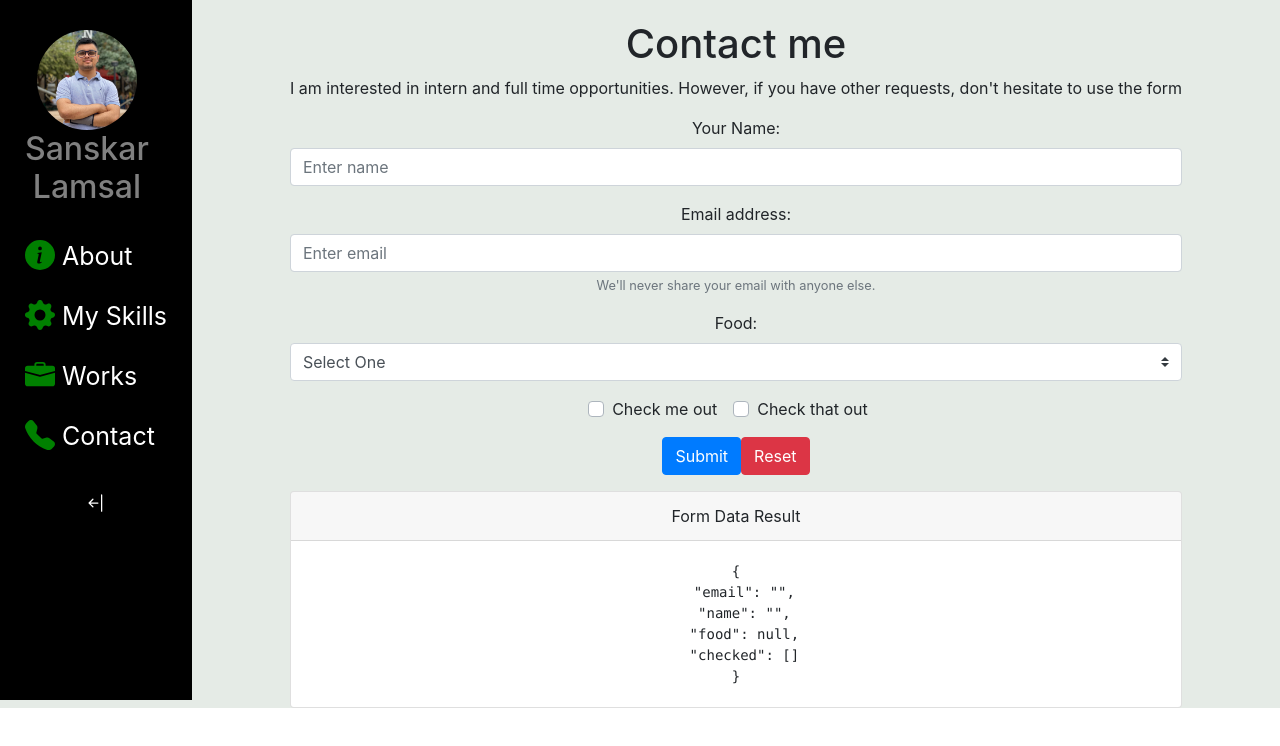
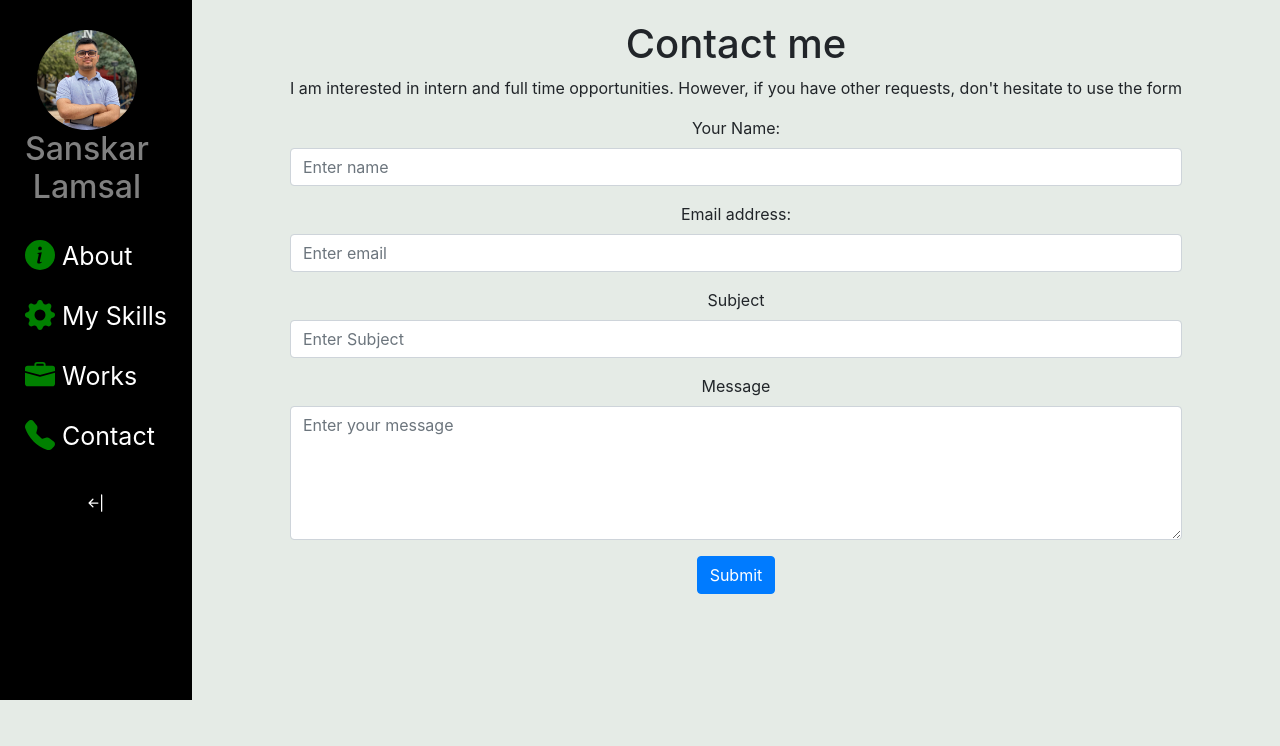
Before and after one commit to lamsal9677/Portfolio, a Vue app: page /contact in a window 1280 px wide. Shown: the top 746 px of the page. Built offline with nearby package versions, Linux system fonts and the light colour scheme.

Commit message:
Contents and updated about page

```diff
--- a/public/index.html
+++ b/public/index.html
@@ -11,7 +11,7 @@
   </title>
 </head>
 
-<body>
+<body style="background-color: rgb(229, 235, 230);">
   <noscript>
     <strong>We're sorry but <%= htmlWebpackPlugin.options.title %> doesn't work properly without JavaScript enabled.
         Please enable it to continue.</strong>
--- a/src/views/Contact.vue
+++ b/src/views/Contact.vue
@@ -8,10 +8,10 @@
     </p>
 
     <div>
-      <b-form @submit="onSubmit" @reset="onReset" v-if="show">
-        <b-form-group id="input-group-2" label="Your Name:" label-for="input-2">
+      <b-form @submit="onSubmit">
+        <b-form-group id="input-group-1" label="Your Name:" label-for="input-1">
           <b-form-input
-            id="input-2"
+            id="input-1"
             v-model="form.name"
             placeholder="Enter name"
             required
@@ -19,13 +19,12 @@
         </b-form-group>
 
         <b-form-group
-          id="input-group-1"
+          id="input-group-2"
           label="Email address:"
-          label-for="input-1"
-          description="We'll never share your email with anyone else."
+          label-for="input-2"
         >
           <b-form-input
-            id="input-1"
+            id="input-2"
             v-model="form.email"
             type="email"
             placeholder="Enter email"
@@ -33,32 +32,24 @@
           ></b-form-input>
         </b-form-group>
 
-        <b-form-group id="input-group-3" label="Food:" label-for="input-3">
-          <b-form-select
-            id="input-3"
-            v-model="form.food"
-            :options="foods"
-            required
-          ></b-form-select>
+        <b-form-group id="input-group-3" label="Subject" label-for="input-3">
+          <b-form-input
+            v-model="text"
+            placeholder="Enter Subject"
+          ></b-form-input>
         </b-form-group>
 
-        <b-form-group id="input-group-4" v-slot="{ ariaDescribedby }">
-          <b-form-checkbox-group
-            v-model="form.checked"
-            id="checkboxes-4"
-            :aria-describedby="ariaDescribedby"
-          >
-            <b-form-checkbox value="me">Check me out</b-form-checkbox>
-            <b-form-checkbox value="that">Check that out</b-form-checkbox>
-          </b-form-checkbox-group>
+        <b-form-group id="input-group-4" label="Message" label-for="input-4">
+          <b-form-textarea
+            id="input-4"
+            v-model="text"
+            placeholder="Enter your message"
+            rows="5"
+          ></b-form-textarea>
         </b-form-group>
 
         <b-button type="submit" variant="primary">Submit</b-button>
-        <b-button type="reset" variant="danger">Reset</b-button>
       </b-form>
-      <b-card class="mt-3" header="Form Data Result">
-        <pre class="m-0">{{ form }}</pre>
-      </b-card>
     </div>
   </div>
 </template>
@@ -70,17 +61,7 @@ export default {
       form: {
         email: "",
         name: "",
-        food: null,
-        checked: [],
       },
-      foods: [
-        { text: "Select One", value: null },
-        "Carrots",
-        "Beans",
-        "Tomatoes",
-        "Corn",
-      ],
-      show: true,
     };
   },
   methods: {
@@ -88,19 +69,6 @@ export default {
       event.preventDefault();
       alert(JSON.stringify(this.form));
     },
-    onReset(event) {
-      event.preventDefault();
-      // Reset our form values
-      this.form.email = "";
-      this.form.name = "";
-      this.form.food = null;
-      this.form.checked = [];
-      // Trick to reset/clear native browser form validation state
-      this.show = false;
-      this.$nextTick(() => {
-        this.show = true;
-      });
-    },
   },
 };
 </script>
```
